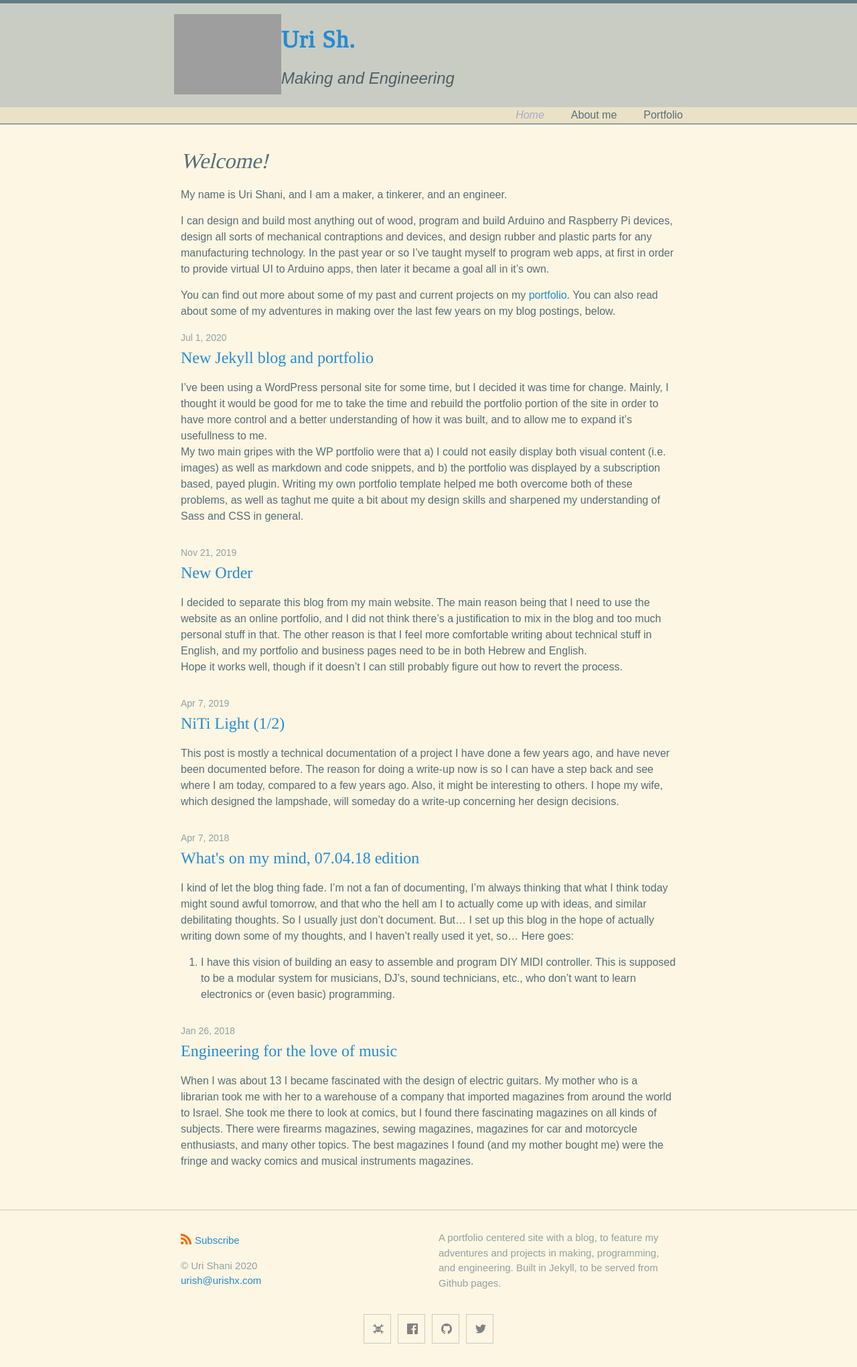
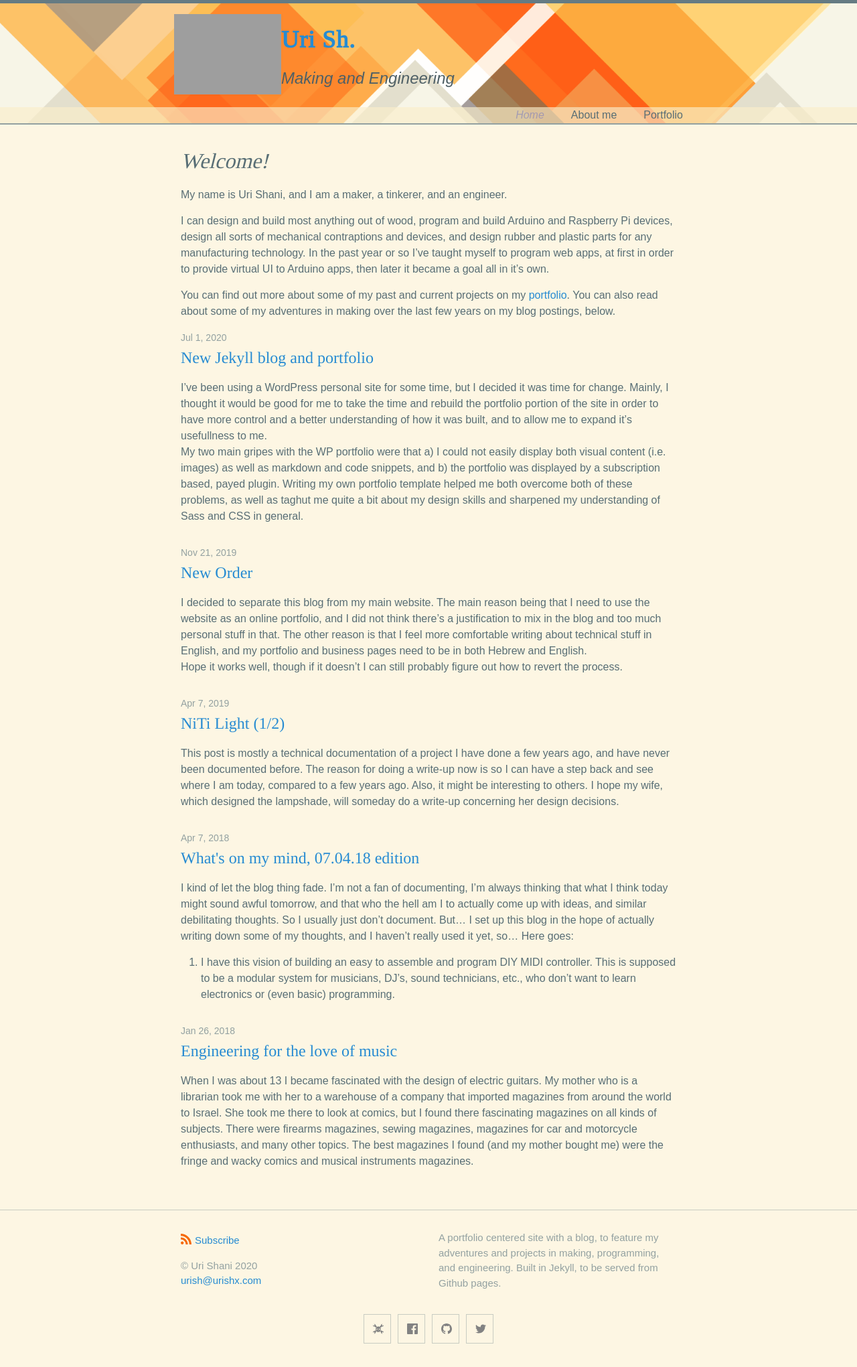
Before and after one commit to UriShX/Jekyll-portfolio, a Jekyll site: the page built from index.md, in a window 1280 px wide. Shown: the whole page at 67% size. Built offline with Jekyll 4.4.1, drawn with Linux system fonts in a browser that asks for light colours; some web fonts are replaced.

Commit message:
fix some more image links

```diff
--- a/_includes/header.html
+++ b/_includes/header.html
@@ -1,9 +1,9 @@
 <div>
-    <header class="site-header" style="background-image: url('{{ "/assets/img/{{ site.banner | escape }}" | relative_url  }}');">
+    <header class="site-header" style="background-image: url('{{ site.banner | escape | prepend: "/assets/img/" | relative_url  }}');">
         <div class="banner">
             <div class="img-container">
                 {% if site.logo %}
-                    <img alt="logo" src="{{ '/assets/img/{{ site.logo }}' | relative_url }}"/>
+                    <img alt="logo" src="{{ {{ site.logo }} | escape | prepend: '/assets/img/' | relative_url }}"/>
                 {% endif %}
             </div>
             <h1 class="site-title">
--- a/_layouts/portfolio.html
+++ b/_layouts/portfolio.html
@@ -71,7 +71,7 @@ layout: default
                             </header>
                             <div class="modal-content">
                                 {{ project.content }}
-                                <img alt="Project cover image" src="{{ project.cover | prepend: imageFolder | absolute_url }}">
+                                <img alt="Project cover image" src="{{ project.cover | prepend: imageFolder | relative_url }}">
                             </div>
                             <footer>
                                 <p>
```
